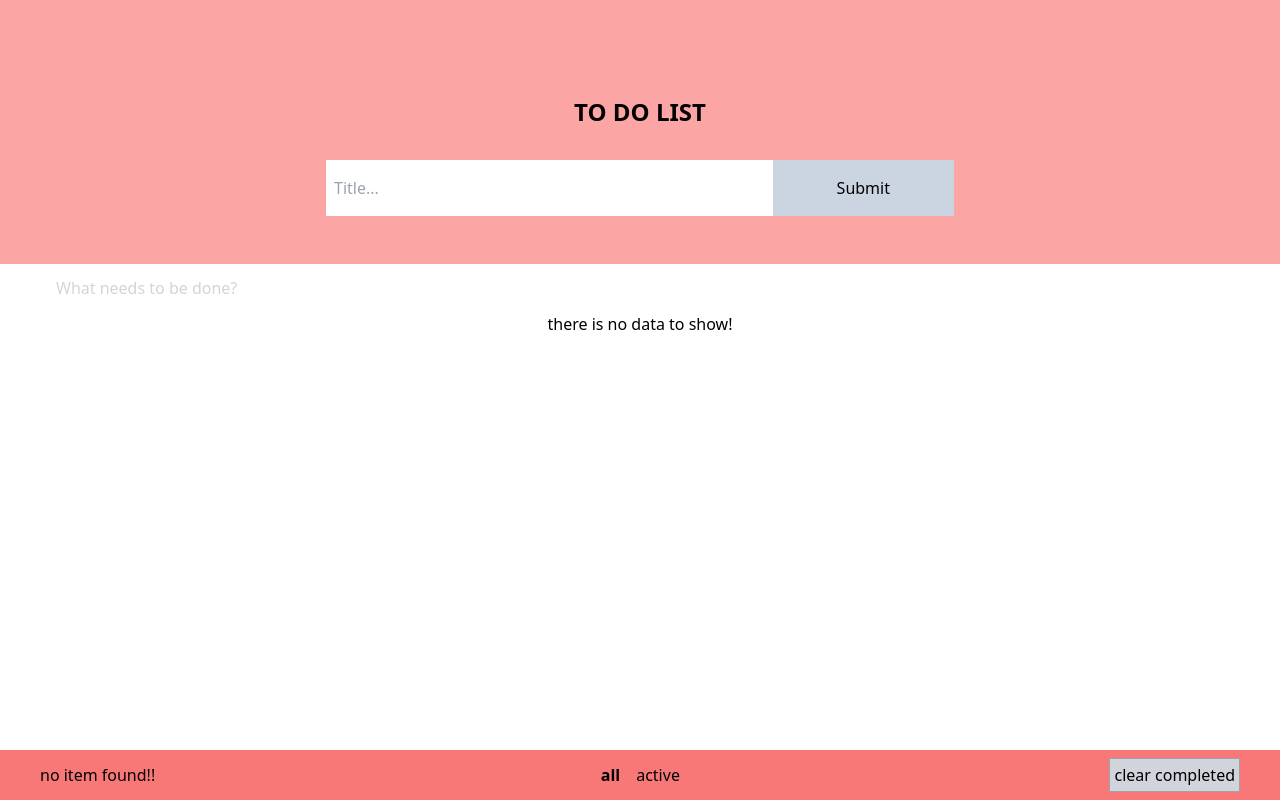
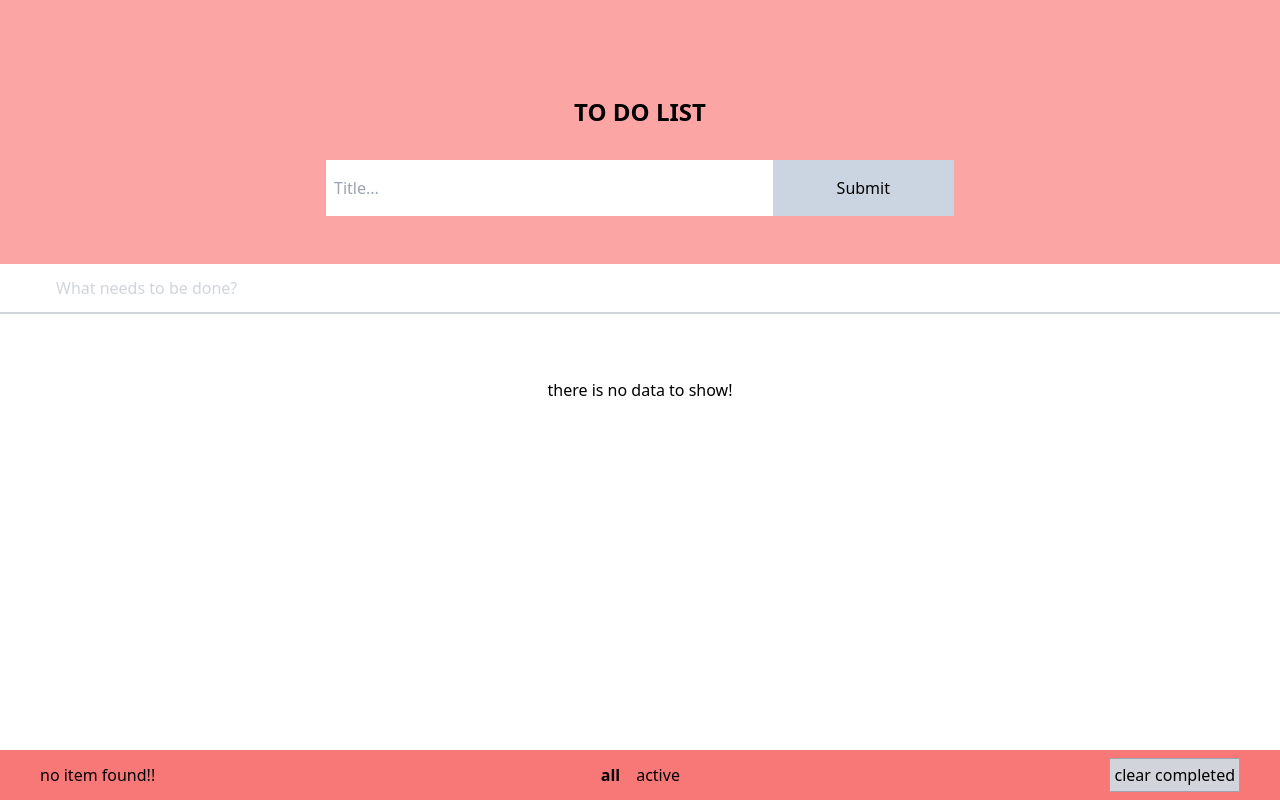
Before and after one commit to side-26/TODO-list, a React (Create React App) app: page / in a window 1280 px wide. Built offline with nearby package versions, Linux system fonts and the light colour scheme.

Commit message:
style install and use transition group for animation in react

```diff
--- a/package.json
+++ b/package.json
@@ -13,6 +13,7 @@
     "react": "^18.2.0",
     "react-dom": "^18.2.0",
     "react-scripts": "5.0.1",
+    "react-transition-group": "^4.4.5",
     "typescript": "^4.4.2",
     "web-vitals": "^2.1.0"
   },
@@ -41,6 +42,7 @@
     ]
   },
   "devDependencies": {
+    "@types/react-transition-group": "^4.4.5",
     "autoprefixer": "^10.4.13",
     "postcss": "^8.4.19",
     "react-app-rewire-alias": "^1.1.7",
--- a/src/components/todoList/index.tsx
+++ b/src/components/todoList/index.tsx
@@ -1,7 +1,8 @@
 import TodoItem from "@components/todoItem";
 import { Context } from "@context/index";
 import { useContext, useEffect, useState } from "react";
-import { todoArrType } from "@context/todo/types";
+import { todoItemType } from "@config/generalTypes";
+import { CSSTransition, TransitionGroup } from "react-transition-group";
 import "./style.css";
 export default function TodoListSec() {
   const {
@@ -12,24 +13,29 @@ export default function TodoListSec() {
     showAllTodosState,
     activeTodosArr,
   } = useContext(Context);
-  const [todoArr, setTodoArr] = useState<any>([]);
+  const [todoArr, setTodoArr] = useState<todoItemType[]>([]);
   useEffect(() => {
     if (showAllTodosState) setTodoArr([...todosArr]);
     else setTodoArr([...activeTodosArr]);
-  }, [showAllTodosState, todosArr,activeTodosArr]);
+  }, [showAllTodosState, todosArr, activeTodosArr]);
 
   return (
-    <section className="">
-      <div className="text-gray-300 p-3 lg:px-10 xl:px-14">
+    <section>
+      <div className="text-gray-300 p-3 lg:px-10 xl:px-14 border-b-2 border-gray-300">
         What needs to be done?
       </div>
       <div>{showAllTodosState}</div>
       <div>
-        {!todoArr.length ? (
-          <div className="typing-demo mx-auto">there is no data to show!</div>
+        <TransitionGroup>
+          {isEmpty ? (
+            <CSSTransition timeout={500} classNames="fade">
+              <div className="typing-demo mx-auto mt-16">
+                there is no data to show!
+              </div>
+            </CSSTransition>
           ) : (
-          todoArr.map((todo: any,) => (
-            <div>
+            todoArr.map((todo) => (
+              <CSSTransition key={todo.id} timeout={300} classNames="fade">
                 <TodoItem
                   id={todo.id}
                   isChecked={todo.isChecked}
@@ -38,9 +44,10 @@ export default function TodoListSec() {
                   handleDeleteItem={deleteTodo}
                   key={todo.id}
                 />
-            </div>
+              </CSSTransition>
             ))
           )}
+        </TransitionGroup>
       </div>
     </section>
   );
--- a/src/components/todoList/style.css
+++ b/src/components/todoList/style.css
@@ -11,9 +11,22 @@
   animation: typing 2s steps(22), blink 0.5s step-end infinite alternate;
   white-space: nowrap;
   overflow: hidden;
-  /* border-right: 3px solid; */
-  /* font-family: monospace; */
-  /* font-size: 2em; */
+}
+.fade-enter {
+  opacity: 0;
+}
+.fade-exit {
+  opacity: 1;
+}
+.fade-enter-active {
+  opacity: 1;
+}
+.fade-exit-active {
+  opacity: 0;
+}
+.fade-enter-active,
+.fade-exit-active {
+  transition: opacity 500ms;
 }
 
 @keyframes typing {
```
Also changed, not shown: 1 other file (tests, documents, lock files or other folders). Lines whose indentation alone changed are shown as unchanged.
